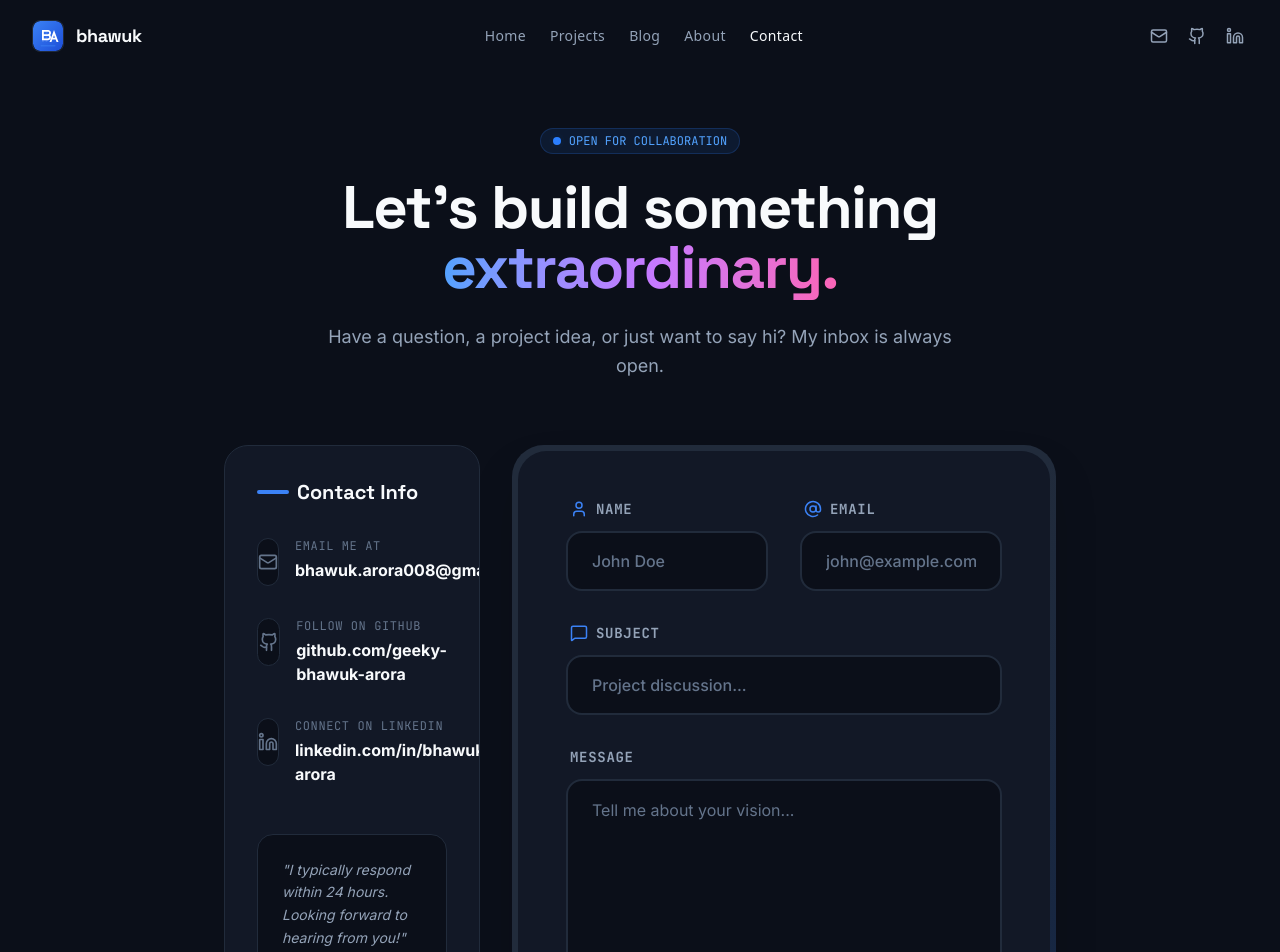
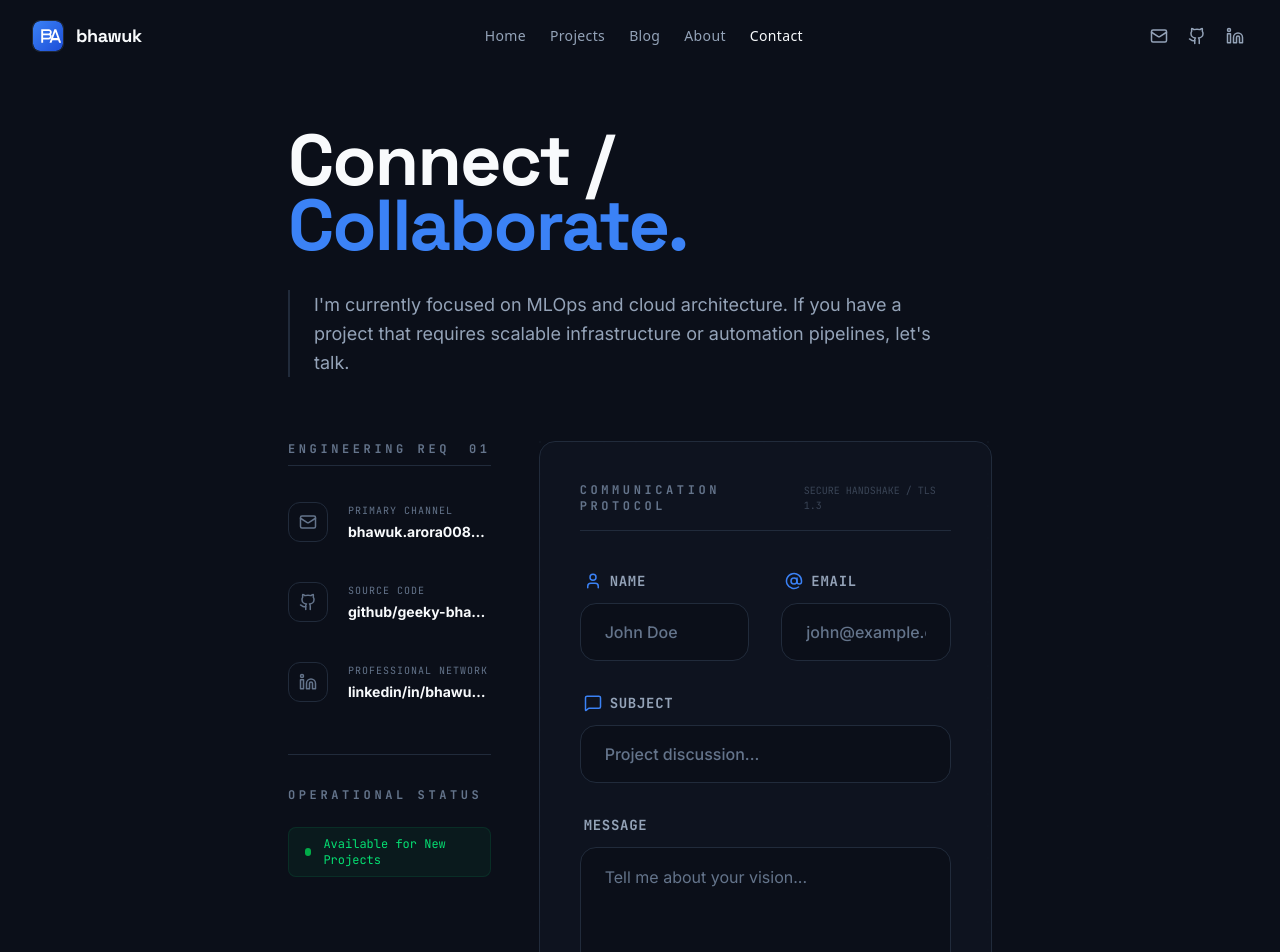
Before and after one commit to geeky-bhawuk-arora/bhawuk-arora-blog, a Next.js app: page /contact in a window 1280 px wide. Shown: the top 952 px of the page. Built offline with nearby package versions, Linux system fonts and the light colour scheme.

Commit message:
feat: Implement a contact page with a functional form, email integration, and a new logo.

```diff
--- a/app/contact/page.tsx
+++ b/app/contact/page.tsx
@@ -9,7 +9,7 @@ export const metadata: Metadata = {
 export default function ContactPage() {
     return (
         <main className="min-h-screen pt-32 pb-24 w-full flex flex-col items-center">
-            <div className="w-full max-w-4xl mx-auto px-6 md:px-8">
+            <div className="w-full max-w-3xl mx-auto px-6 md:px-8">
                 <ContactForm />
             </div>
         </main>
--- a/components/ContactForm.tsx
+++ b/components/ContactForm.tsx
@@ -59,60 +59,54 @@ const ContactForm = () => {
     return (
         <div className="w-full">
             <AnimatedSection delay={100}>
-                <div className="flex flex-col items-center text-center mb-16">
-                    <div className="inline-flex items-center gap-2 px-3 py-1 rounded-full bg-blue-500/10 border border-blue-500/20 text-blue-400 text-xs font-mono mb-6">
-                        <span className="relative flex h-2 w-2">
-                            <span className="animate-ping absolute inline-flex h-full w-full rounded-full bg-blue-400 opacity-75"></span>
-                            <span className="relative inline-flex rounded-full h-2 w-2 bg-blue-500"></span>
-                        </span>
-                        OPEN FOR COLLABORATION
-                    </div>
-                    <h1 className="text-4xl md:text-6xl font-bold text-[var(--text-primary)] font-['Space_Grotesk'] tracking-tight mb-6">
-                        Let's build something <span className="text-transparent bg-clip-text bg-gradient-to-r from-blue-400 via-purple-400 to-pink-400">extraordinary.</span>
+                <div className="flex flex-col mb-16 max-w-2xl">
+                    <h1 className="text-5xl md:text-7xl font-bold text-[var(--text-primary)] font-['Space_Grotesk'] tracking-tight mb-8 leading-[0.9]">
+                        Connect / <br />
+                        <span className="text-[var(--accent-blue)]">Collaborate.</span>
                     </h1>
-                    <p className="text-[var(--text-secondary)] text-lg max-w-2xl leading-relaxed">
-                        Have a question, a project idea, or just want to say hi? My inbox is always open.
+                    <p className="text-[var(--text-secondary)] text-lg leading-relaxed border-l-2 border-[var(--border)] pl-6">
+                        I'm currently focused on MLOps and cloud architecture. If you have a project that requires scalable infrastructure or automation pipelines, let's talk.
                     </p>
                 </div>
             </AnimatedSection>
 
-            <div className="grid grid-cols-1 lg:grid-cols-12 gap-8 items-start">
+            <div className="grid grid-cols-1 lg:grid-cols-12 gap-12 items-start">
                 {/* Info Sidebar */}
-                <div className="lg:col-span-4 space-y-6">
+                <div className="lg:col-span-4 space-y-10">
                     <AnimatedSection delay={200}>
-                        <div className="p-8 rounded-3xl bg-[var(--bg-card)] border border-[var(--border)] relative overflow-hidden group h-full">
-                            <div className="absolute inset-0 bg-gradient-to-b from-blue-500/5 to-transparent opacity-0 group-hover:opacity-100 transition-opacity duration-500" />
-
-                            <h3 className="text-xl font-bold text-[var(--text-primary)] mb-8 font-['Space_Grotesk'] flex items-center gap-2">
-                                <span className="w-8 h-1 bg-[var(--accent-blue)] rounded-full" />
-                                Contact Info
+                        <div className="space-y-12">
+                            <div>
+                                <h3 className="text-xs font-mono font-bold text-[var(--text-muted)] uppercase tracking-[0.3em] mb-8 border-b border-[var(--border)] pb-2 flex items-center justify-between">
+                                    Engineering Req <span>01</span>
                                 </h3>
-
-                            <div className="space-y-8 relative z-10">
+                                <div className="space-y-8">
                                     <ContactLink
-                                    icon={<Mail size={20} />}
-                                    label="Email me at"
+                                        icon={<Mail size={18} />}
+                                        label="Primary Channel"
                                         value="bhawuk.arora008@gmail.com"
                                         href="mailto:bhawuk.arora008@gmail.com"
                                     />
                                     <ContactLink
-                                    icon={<Github size={20} />}
-                                    label="Follow on GitHub"
-                                    value="github.com/geeky-bhawuk-arora"
+                                        icon={<Github size={18} />}
+                                        label="Source Code"
+                                        value="github/geeky-bhawuk-arora"
                                         href="https://github.com/geeky-bhawuk-arora"
                                     />
                                     <ContactLink
-                                    icon={<Linkedin size={20} />}
-                                    label="Connect on LinkedIn"
-                                    value="linkedin.com/in/bhawuk-arora"
+                                        icon={<Linkedin size={18} />}
+                                        label="Professional Network"
+                                        value="linkedin/in/bhawuk-arora"
                                         href="https://linkedin.com/in/bhawuk-arora"
                                     />
                                 </div>
+                            </div>
 
-                            <div className="mt-12 p-6 rounded-2xl bg-[var(--bg)] border border-[var(--border)] relative">
-                                <p className="text-sm text-[var(--text-secondary)] italic leading-relaxed">
-                                    "I typically respond within 24 hours. Looking forward to hearing from you!"
-                                </p>
+                            <div className="pt-8 border-t border-[var(--border)]">
+                                <h3 className="text-xs font-mono font-bold text-[var(--text-muted)] uppercase tracking-[0.3em] mb-6">Operational Status</h3>
+                                <div className="flex items-center gap-3 text-xs font-mono text-green-400 bg-green-400/5 border border-green-400/10 px-4 py-2 rounded-lg w-fit">
+                                    <span className="w-2 h-2 rounded-full bg-green-500 animate-pulse" />
+                                    Available for New Projects
+                                </div>
                             </div>
                         </div>
                     </AnimatedSection>
@@ -121,8 +115,15 @@ const ContactForm = () => {
                 {/* Form Area */}
                 <div className="lg:col-span-8">
                     <AnimatedSection delay={300}>
-                        <div className="p-1 md:p-1.5 rounded-[2rem] bg-gradient-to-br from-[var(--border)] via-[var(--border)] to-blue-500/20 shadow-2xl transition-all duration-500 hover:shadow-blue-500/10 hover:to-blue-500/30">
-                            <div className="bg-[var(--bg-card)] rounded-[1.8rem] p-8 md:p-12 relative overflow-hidden">
+                        <div className="relative group">
+                            {/* Technical Grid Background Effect */}
+                            <div className="absolute inset-0 bg-[radial-gradient(circle_at_1px_1px,var(--border)_1px,transparent_0)] bg-[size:32px_32px] opacity-20" />
+
+                            <div className="relative bg-[var(--bg-card)]/50 border border-[var(--border)] rounded-2xl p-8 md:p-10 backdrop-blur-sm">
+                                <div className="mb-10 flex items-center justify-between border-b border-[var(--border)] pb-4">
+                                    <h3 className="text-xs font-mono font-bold text-[var(--text-muted)] uppercase tracking-[0.3em]">Communication Protocol</h3>
+                                    <span className="text-[10px] font-mono text-[var(--text-muted)] uppercase opacity-50">Secure Handshake / TLS 1.3</span>
+                                </div>
 
                                 <AnimatePresence mode="wait">
                                     {!isSubmitted ? (
@@ -175,30 +176,26 @@ const ContactForm = () => {
                                                     rows={6}
                                                     required
                                                     placeholder="Tell me about your vision..."
-                                                    className="w-full bg-[var(--bg)] border-2 border-[var(--border)] rounded-2xl px-6 py-4 text-[var(--text-primary)] placeholder-[var(--text-muted)] focus:outline-none focus:border-[var(--accent-blue)] focus:ring-4 focus:ring-[var(--accent-blue)]/10 transition-all resize-none leading-relaxed"
+                                                    className="w-full bg-[var(--bg)] border border-[var(--border)] rounded-2xl px-6 py-4 text-[var(--text-primary)] placeholder-[var(--text-muted)] focus:outline-none focus:border-[var(--accent-blue)]/50 focus:ring-4 focus:ring-[var(--accent-blue)]/5 transition-all resize-none leading-relaxed"
                                                 />
                                             </div>
 
                                             <button
                                                 type="submit"
                                                 disabled={isSubmitting}
-                                                className="group w-full relative overflow-hidden h-16 rounded-2xl bg-white text-black font-bold text-lg transition-transform active:scale-[0.98] disabled:opacity-50 flex items-center justify-center gap-3"
+                                                className="group w-full relative h-14 rounded-xl bg-[var(--accent-blue)] hover:bg-blue-600 text-white font-bold text-base transition-all active:scale-[0.98] disabled:opacity-50 flex items-center justify-center gap-3 shadow-lg shadow-blue-500/20"
                                             >
-                                                <span className="relative z-10 flex items-center gap-3">
                                                 {isSubmitting ? (
                                                     <>
-                                                            <div className="w-5 h-5 border-3 border-black border-t-transparent rounded-full animate-spin"></div>
+                                                        <div className="w-5 h-5 border-2 border-white border-t-transparent rounded-full animate-spin"></div>
                                                         Sending...
                                                     </>
                                                 ) : (
                                                     <>
                                                         Send Message
-                                                            <Send size={20} className="group-hover:translate-x-1 group-hover:-translate-y-1 transition-transform" />
+                                                        <Send size={18} className="group-hover:translate-x-1 group-hover:-translate-y-1 transition-transform" />
                                                     </>
                                                 )}
-                                                </span>
-                                                <div className="absolute inset-0 bg-gradient-to-r from-blue-400 to-purple-400 opacity-0 group-hover:opacity-100 transition-opacity duration-300" />
-                                                <div className="absolute inset-0 bg-white opacity-100 group-hover:opacity-0 transition-opacity duration-300" />
                                             </button>
                                         </motion.form>
                                     ) : (
@@ -246,20 +243,20 @@ const InputGroup = ({ icon, label, ...props }: any) => (
         </label>
         <input
             required
-            className="w-full bg-[var(--bg)] border-2 border-[var(--border)] rounded-2xl px-6 py-4 text-[var(--text-primary)] placeholder-[var(--text-muted)] focus:outline-none focus:border-[var(--accent-blue)] focus:ring-4 focus:ring-[var(--accent-blue)]/10 transition-all font-medium"
+            className="w-full bg-[var(--bg)] border border-[var(--border)] rounded-2xl px-6 py-4 text-[var(--text-primary)] placeholder-[var(--text-muted)] focus:outline-none focus:border-[var(--accent-blue)]/50 focus:ring-4 focus:ring-[var(--accent-blue)]/5 transition-all font-medium"
             {...props}
         />
     </div>
 );
 
-const ContactLink = ({ icon, label, value, href }: { icon: any, label: string, value: string, href: string }) => (
-    <a href={href} target="_blank" rel="noopener noreferrer" className="flex items-start gap-4 group/link">
-        <div className="w-12 h-12 rounded-2xl bg-[var(--bg)] border border-[var(--border)] flex items-center justify-center text-[var(--text-muted)] group-hover/link:text-[var(--accent-blue)] group-hover/link:border-[var(--accent-blue)]/50 transition-all duration-300">
+const ContactLink = ({ icon, label, value, href }: { icon: React.ReactNode, label: string, value: string, href: string }) => (
+    <a href={href} target="_blank" rel="noopener noreferrer" className="flex items-center gap-5 group/link py-1">
+        <div className="w-10 h-10 rounded-xl bg-[var(--bg)] border border-[var(--border)] flex items-center justify-center text-[var(--text-muted)] group-hover/link:text-[var(--accent-blue)] group-hover/link:border-[var(--accent-blue)]/50 transition-all duration-300 shrink-0">
             {icon}
         </div>
-        <div>
-            <p className="text-xs font-mono text-[var(--text-muted)] uppercase tracking-wider mb-1">{label}</p>
-            <p className="text-[var(--text-primary)] font-bold group-hover/link:text-[var(--accent-blue)] transition-colors">{value}</p>
+        <div className="flex-1 min-w-0">
+            <p className="text-[10px] font-mono text-[var(--text-muted)] uppercase tracking-widest mb-1">{label}</p>
+            <p className="text-sm text-[var(--text-primary)] font-bold group-hover/link:text-[var(--accent-blue)] transition-colors truncate">{value}</p>
         </div>
     </a>
 );
```
Also changed, not shown: app/page.tsx (+17 -11 lines), public/logo.svg. Lines whose indentation alone changed are shown as unchanged.
